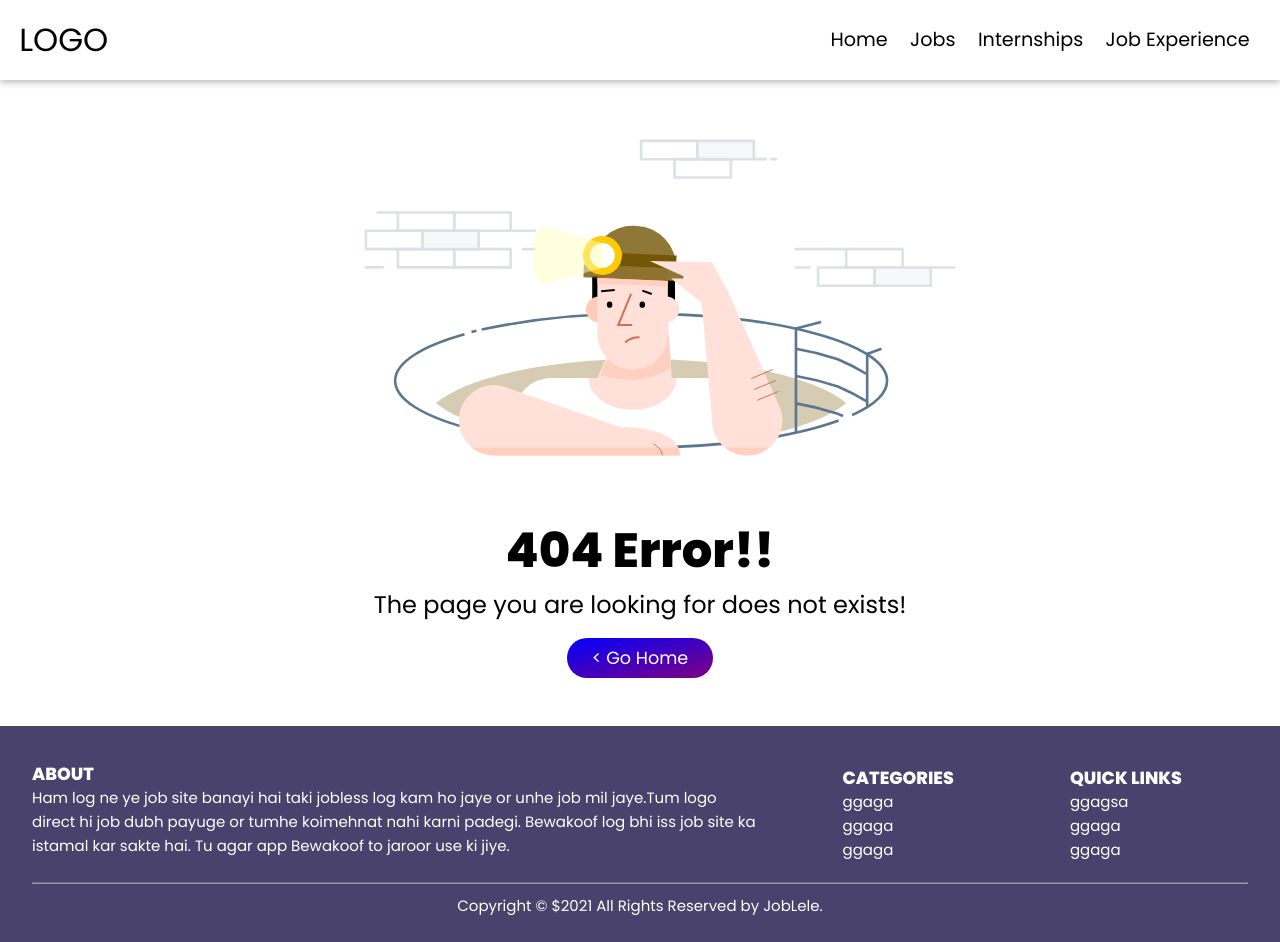
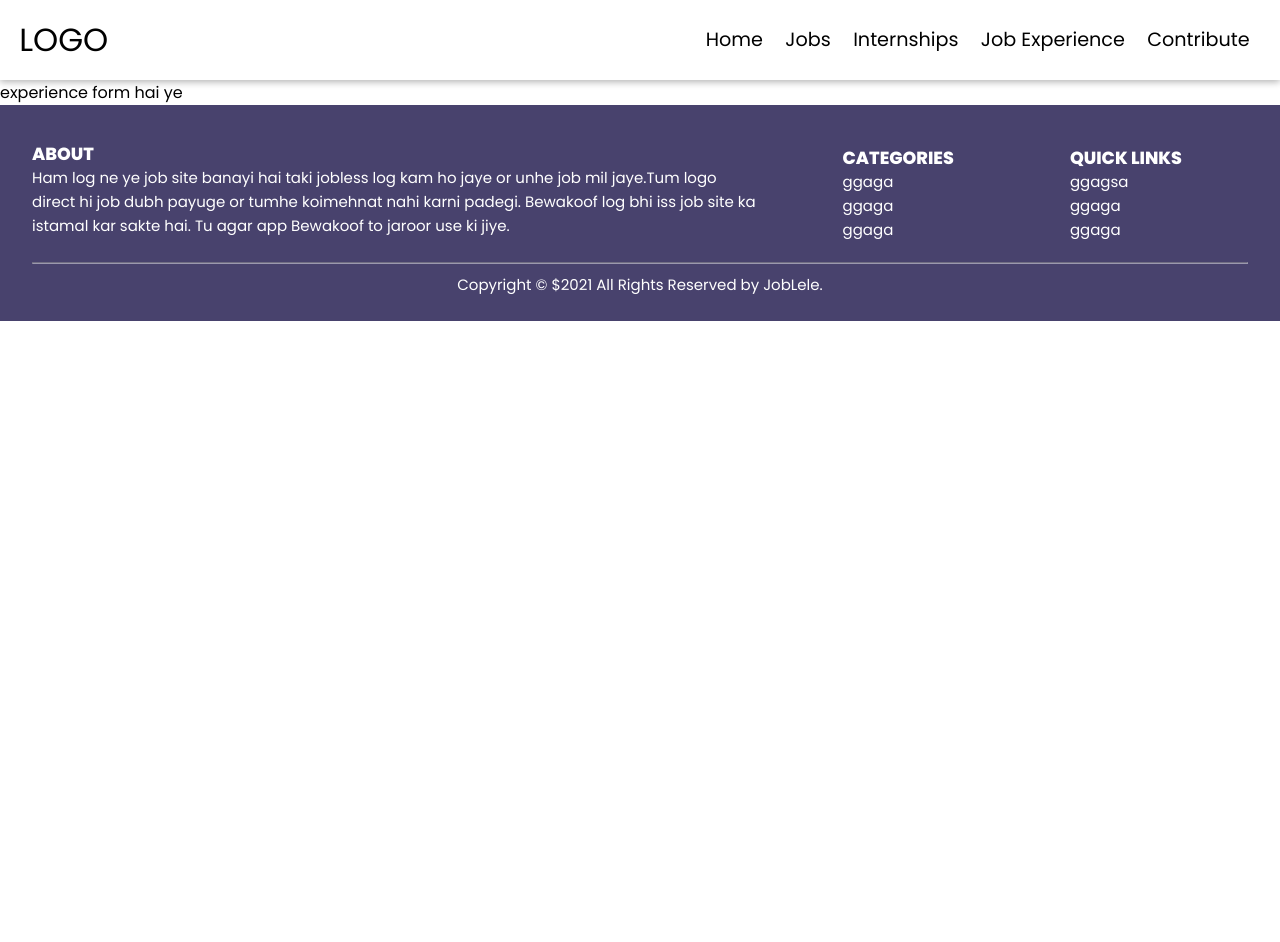
Before and after one commit to codescientist703/job-site, a React (Create React App) app in the folder jobsite/frontend/: page /contribute-your-experience in a window 1280 px wide. After the commit the page ends 800 px from the top, so only its background shows below. Built offline with nearby package versions, Linux system fonts and the light colour scheme; no server answers.

Commit message:
added form boierplate

```diff
--- a/jobsite/frontend/src/App.js
+++ b/jobsite/frontend/src/App.js
@@ -6,6 +6,7 @@ import {
 	JobSingle,
 	JobExperience,
 	JobExperienceSingle,
+	JobExperienceForm,
 	Page404,
 } from './pages';
 import { theme } from './theme';
@@ -26,9 +27,12 @@ function App() {
 						exact
 						component={JobExperienceSingle}
 					/>
+					<Route
+						path='/contribute-your-experience'
+						exact
+						component={JobExperienceForm}
+					/>
 					<Route path='/:slug' component={JobSingle} />
-
-					{/* <Route component={Page404} /> */}
 				</Switch>
 				<Footer />
 			</ThemeProvider>
--- a/jobsite/frontend/src/RawContent/HeaderContent.js
+++ b/jobsite/frontend/src/RawContent/HeaderContent.js
@@ -23,5 +23,10 @@ const Data = [
 		link: '/job-experience',
 		icon: <BiBuildings />,
 	},
+	{
+		name: 'Contribute',
+		link: '/contribute-your-experience',
+		icon: <BiBuildings />,
+	},
 ];
 export default Data;
--- /dev/null
+++ b/jobsite/frontend/src/pages/JobExperienceForm/JobExperienceForm.js
@@ -0,0 +1,5 @@
+const JobExperienceForm = () => {
+	return <div>experience form hai ye</div>;
+};
+
+export default JobExperienceForm;
--- a/jobsite/frontend/src/pages/index.js
+++ b/jobsite/frontend/src/pages/index.js
@@ -3,4 +3,5 @@ export { default as JobList } from './JobList/JobList';
 export { default as JobSingle } from './JobSingle/JobSingle';
 export { default as JobExperience } from './JobExperience/JobExperience';
 export { default as JobExperienceSingle } from './JobExperienceSingle/JobExperienceSingle';
+export { default as JobExperienceForm } from './JobExperienceForm/JobExperienceForm';
 export { default as Page404 } from './Page404/Page404';
```
Also changed, not shown: jobsite/frontend/src/pages/JobExperienceForm/JobExperience.elements.js (added).
